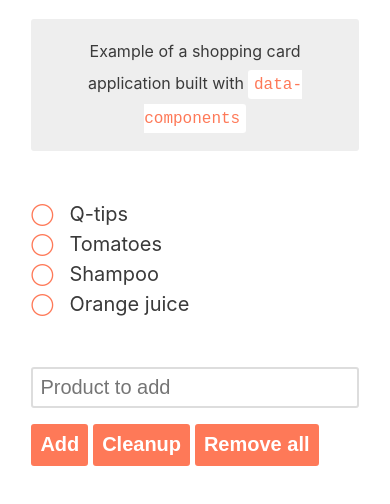
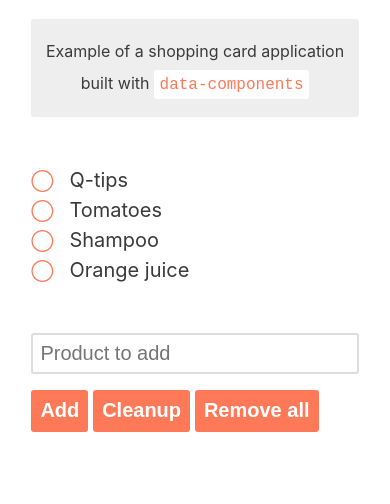
Before and after one commit to rafaelrinaldi/data-components, a website with bundled scripts: page index.html in a window 390 px wide. Shown: the part 230-734 px from the top of the page. Built offline with nearby package versions, Linux system fonts and the light colour scheme.

Commit message:
fix(demo): fix `details` on mobile screens

```diff
--- a/assets/style.css
+++ b/assets/style.css
@@ -116,7 +116,7 @@ button:hover {
 .details {
   line-height: 2;
   cursor: help;
-  padding: 1rem;
+  padding: 1rem 0.35rem;
   background-color: #EEE;
   border-radius: 3px;
 }
```
